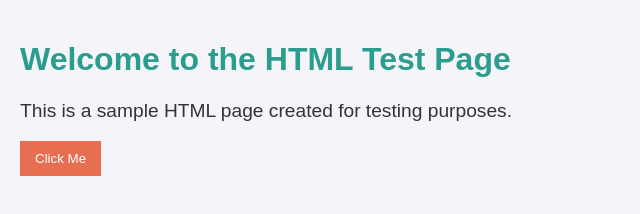
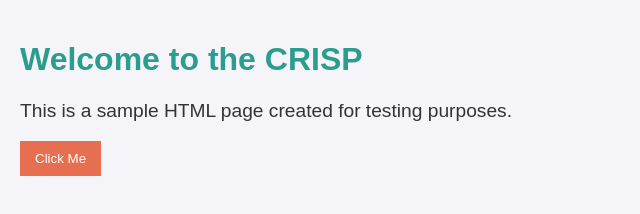
Before and after one commit to saurabhkhare1809/TestGit, a plain HTML site: page index.html in a window 1280 px wide. Shown: the whole page, without its empty margins (0-640 px from the left). Drawn offline with Linux system fonts and the light colour scheme.

Commit message:
Update index.html

```diff
--- a/index.html
+++ b/index.html
@@ -35,7 +35,7 @@
     </style>
 </head>
 <body>
-    <h1>Welcome to the HTML Test Page</h1>
+    <h1>Welcome to the CRISP</h1>
     <p>This is a sample HTML page created for testing purposes.</p>
     <button onclick="alert('Button clicked!')">Click Me</button>
 </body>
```
